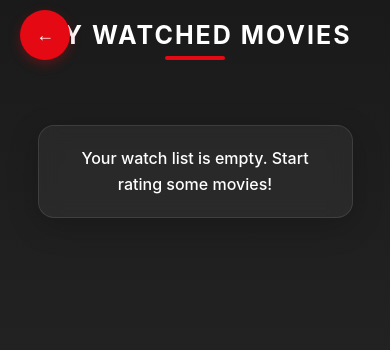
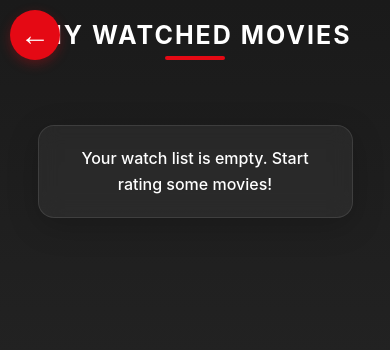
Before and after one commit to AdeebAljerf/Aj-Netflix, a React (Create React App) app: page /watched in a window 390 px wide. Shown: the top 350 px of the page. Built offline with nearby package versions, Linux system fonts and the light colour scheme.

Commit message:
fix media and arrow

```diff
--- a/src/component/Main/MovieDetails/WatchedList/WatchedMovieList.css
+++ b/src/component/Main/MovieDetails/WatchedList/WatchedMovieList.css
@@ -63,31 +63,6 @@
   line-height: 1.6;
 }
 
-.btn-back {
-  position: fixed;
-  bottom: 2rem;
-  left: 2rem;
-  background: #e50914;
-  color: white;
-  border: none;
-  width: 50px;
-  height: 50px;
-  border-radius: 50%;
-  font-size: 1.8rem;
-  cursor: pointer;
-  transition: transform 0.3s ease, background-color 0.3s ease;
-  box-shadow: 0 4px 12px rgba(229, 9, 20, 0.3);
-}
-
-.btn-back:hover {
-  transform: translateY(-2px);
-  background: #f40612;
-}
-
-.btn-back:active {
-  transform: translateY(0);
-}
-
 @media (max-width: 768px) {
   .watched-page {
     padding: 2rem;
--- a/src/css/MainDetails.css
+++ b/src/css/MainDetails.css
@@ -68,27 +68,6 @@
   display: flex;
   justify-content: space-between;
   margin-bottom: 2rem;
-}
-
-.btn-back {
-  position: fixed;
-  display: flex;
-  align-items: center;
-  justify-content: center;
-  top: 2rem;
-  left: 5rem;
-  background: rgba(255, 255, 255, 0.2);
-  color: #fff;
-  border: none;
-  padding: 0.5rem 1rem;
-  border-radius: 5px;
-  cursor: pointer;
-  transition: background 0.3s ease;
-  font-size: 3rem;
-}
-
-.btn-back:hover {
-  background: rgba(255, 255, 255, 0.3);
 }
 
 .details-overview {
@@ -220,7 +199,7 @@
   .btn-back {
     top: 1rem;
     left: 1rem;
-    background: rgba(255, 255, 255, 0.4);
+
     z-index: 99999;
   }
 }
@@ -266,7 +245,7 @@
     margin-top: 1rem;
   }
   .btn-back {
-    font-size: 2rem;
+    font-size: 3rem;
   }
   .details-content .btn-add {
     font-size: 1rem;
--- a/src/css/Nav.css
+++ b/src/css/Nav.css
@@ -13,8 +13,7 @@
 } */
 
 .nav-bar {
-  display: grid;
-  grid-template-columns: 1fr 1fr 1fr;
+  display: flex;
   align-items: center;
   justify-content: space-between;
 
--- a/src/css/WatchedMovie.css
+++ b/src/css/WatchedMovie.css
@@ -65,8 +65,8 @@
 
 .btn-delete {
   position: absolute;
-  top: 10px;
-  right: 10px;
+  top: -1rem;
+  right: -1rem;
   background: rgba(255, 255, 255, 0.9);
   border: none;
   border-radius: 50%;
--- a/src/index.css
+++ b/src/index.css
@@ -68,6 +68,34 @@ body {
   font-size: 2rem;
   padding: 4.8rem;
 }
+
+.btn-back {
+  display: flex;
+  align-items: center;
+  justify-content: center;
+  position: fixed;
+  top: 2rem;
+  left: 2rem;
+  background: #e50914;
+  color: white;
+  border: none;
+  width: 50px;
+  height: 50px;
+  border-radius: 50%;
+  font-size: 1.8rem;
+  cursor: pointer;
+  transition: transform 0.3s ease, background-color 0.3s ease;
+  box-shadow: 0 4px 12px rgba(229, 9, 20, 0.3);
+}
+
+.btn-back:hover {
+  transform: translateY(-2px);
+  background: #f40612;
+}
+.btn-back:active {
+  transform: translateY(0);
+}
+
 /* ******* */
 
 /*
```
